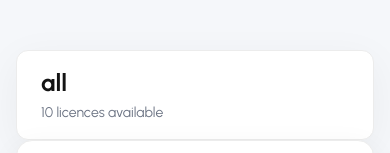
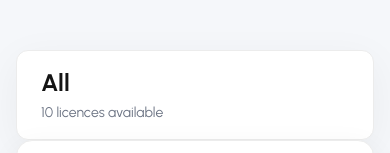
Before and after one commit to Muhammad-ishaq-D/course4me, a React (Vite) app: page /licences in a window 390 px wide. Shown: the part 298-451 px from the top of the page. Built offline with nearby package versions, Linux system fonts and the light colour scheme.

Commit message:
add ExploreAllLicences component with category filtering and responsive sidebar navigation

```diff
--- a/src/components/LicenseComponents/ExploreAllLicences.jsx
+++ b/src/components/LicenseComponents/ExploreAllLicences.jsx
@@ -47,7 +47,7 @@ const categories = [
 const ExploreAllLicences = () => {
   const [searchParams, setSearchParams] = useSearchParams();
 
-  const ALL_CATEGORY = "all";
+  const ALL_CATEGORY = "All";
   const categoryParam = searchParams.get("category") || ALL_CATEGORY;
   // =====================================================
   // STATES
```
